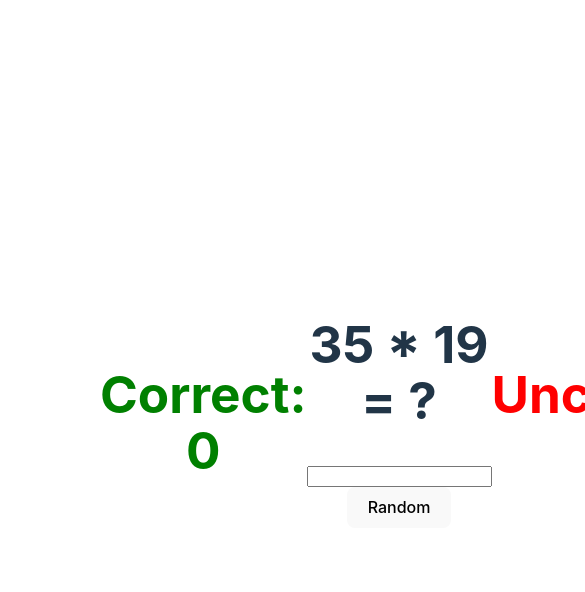
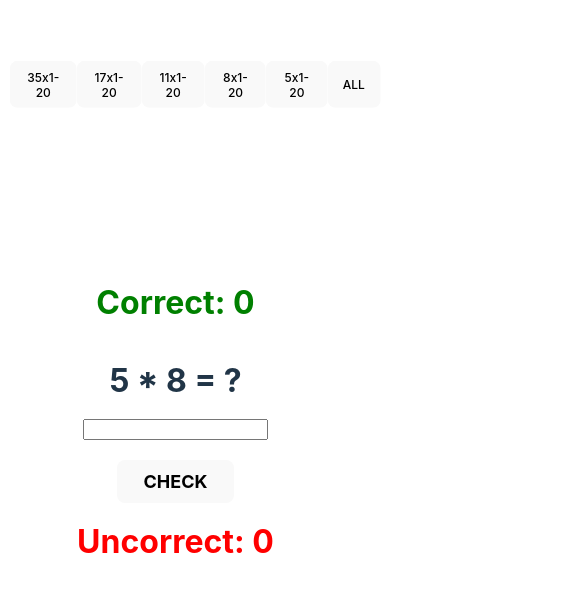
Before and after one commit to BuczekB/dealer-app, a React (Vite) app: page / in a window 390 px wide. Shown: the top 592 px of the page, 585 px wide, since content can reach past the window. Built offline with nearby package versions, Linux system fonts and the light colour scheme.

Commit message:
add chose number buttons and mobile version

```diff
--- a/src/App.css
+++ b/src/App.css
@@ -5,8 +5,22 @@
 }
 
 
+.container{
+  display: flex;
+  flex-direction: column;
+  justify-content: center;
+  align-items: center;
+  width: 100vw;
+  height: 100vh;
+}
+
 .App{
 display: flex;
+}
+.workBox{
+  display: flex;
+  justify-content: space-between;
+  width: 60vw;
 }
 
 .App, .appBgGreen, .appBgRed{
@@ -41,4 +55,58 @@ width: 50vw;
 }
 .uncorrect{
   color: red;
+
+
 }
+
+
+.buttonBox{
+  display: flex;
+  position: absolute;
+  top: 10%;
+  left: 50%;
+  transform: translate(-50%,-50%);
+}
+
+.mobileButton{
+  display: none;
+}
+
+
+@media (max-width: 500px) {
+
+
+
+
+  .container{
+    width: 90vw;
+    height: 100vh;
+    font-size: 10px;
+  }
+  .workBox{
+    display: flex;
+    justify-content: space-between;
+    flex-direction: column;
+    width: 90vw;
+  }
+  .mobileButton{
+    display: flex;
+    width: 30vw;
+    height: 5vh;
+    justify-content: center;
+    align-items: center;
+    font-size: 18px;
+    font-weight: bold;
+    margin-top: 20px;
+  }
+  .inputBox{
+    display: flex;
+    flex-direction: column;
+    align-items: center;
+  }
+  .buttonBox{
+    width: 95vw;
+    justify-content: center;
+    font-size: 12px;
+  }
+}
--- a/src/App.jsx
+++ b/src/App.jsx
@@ -24,7 +24,87 @@ function App() {
     {"a": 35, "b": 17, "c": 595},
     {"a": 35, "b": 18, "c": 630},
     {"a": 35, "b": 19, "c": 665},
-    {"a": 35, "b": 20, "c": 700}
+    {"a": 35, "b": 20, "c": 700},
+    {"a": 17, "b": 1, "c": 17},
+    {"a": 17, "b": 2, "c": 34},
+    {"a": 17, "b": 3, "c": 51},
+    {"a": 17, "b": 4, "c": 68},
+    {"a": 17, "b": 5, "c": 85},
+    {"a": 17, "b": 6, "c": 102},
+    {"a": 17, "b": 7, "c": 119},
+    {"a": 17, "b": 8, "c": 136},
+    {"a": 17, "b": 9, "c": 153},
+    {"a": 17, "b": 10, "c": 170},
+    {"a": 17, "b": 11, "c": 187},
+    {"a": 17, "b": 12, "c": 204},
+    {"a": 17, "b": 13, "c": 221},
+    {"a": 17, "b": 14, "c": 238},
+    {"a": 17, "b": 15, "c": 255},
+    {"a": 17, "b": 16, "c": 272},
+    {"a": 17, "b": 17, "c": 289},
+    {"a": 17, "b": 18, "c": 306},
+    {"a": 17, "b": 19, "c": 323},
+    {"a": 17, "b": 20, "c": 340},
+    {"a": 11, "b": 1, "c": 11},
+  {"a": 11, "b": 2, "c": 22},
+  {"a": 11, "b": 3, "c": 33},
+  {"a": 11, "b": 4, "c": 44},
+  {"a": 11, "b": 5, "c": 55},
+  {"a": 11, "b": 6, "c": 66},
+  {"a": 11, "b": 7, "c": 77},
+  {"a": 11, "b": 8, "c": 88},
+  {"a": 11, "b": 9, "c": 99},
+  {"a": 11, "b": 10, "c": 110},
+  {"a": 11, "b": 11, "c": 121},
+  {"a": 11, "b": 12, "c": 132},
+  {"a": 11, "b": 13, "c": 143},
+  {"a": 11, "b": 14, "c": 154},
+  {"a": 11, "b": 15, "c": 165},
+  {"a": 11, "b": 16, "c": 176},
+  {"a": 11, "b": 17, "c": 187},
+  {"a": 11, "b": 18, "c": 198},
+  {"a": 11, "b": 19, "c": 209},
+  {"a": 11, "b": 20, "c": 220},
+  {"a": 8, "b": 1, "c": 8},
+  {"a": 8, "b": 2, "c": 16},
+  {"a": 8, "b": 3, "c": 24},
+  {"a": 8, "b": 4, "c": 32},
+  {"a": 8, "b": 5, "c": 40},
+  {"a": 8, "b": 6, "c": 48},
+  {"a": 8, "b": 7, "c": 56},
+  {"a": 8, "b": 8, "c": 64},
+  {"a": 8, "b": 9, "c": 72},
+  {"a": 8, "b": 10, "c": 80},
+  {"a": 8, "b": 11, "c": 88},
+  {"a": 8, "b": 12, "c": 96},
+  {"a": 8, "b": 13, "c": 104},
+  {"a": 8, "b": 14, "c": 112},
+  {"a": 8, "b": 15, "c": 120},
+  {"a": 8, "b": 16, "c": 128},
+  {"a": 8, "b": 17, "c": 136},
+  {"a": 8, "b": 18, "c": 144},
+  {"a": 8, "b": 19, "c": 152},
+  {"a": 8, "b": 20, "c": 160},
+  {"a": 5, "b": 1, "c": 5},
+  {"a": 5, "b": 2, "c": 10},
+  {"a": 5, "b": 3, "c": 15},
+  {"a": 5, "b": 4, "c": 20},
+  {"a": 5, "b": 5, "c": 25},
+  {"a": 5, "b": 6, "c": 30},
+  {"a": 5, "b": 7, "c": 35},
+  {"a": 5, "b": 8, "c": 40},
+  {"a": 5, "b": 9, "c": 45},
+  {"a": 5, "b": 10, "c": 50},
+  {"a": 5, "b": 11, "c": 55},
+  {"a": 5, "b": 12, "c": 60},
+  {"a": 5, "b": 13, "c": 65},
+  {"a": 5, "b": 14, "c": 70},
+  {"a": 5, "b": 15, "c": 75},
+  {"a": 5, "b": 16, "c": 80},
+  {"a": 5, "b": 17, "c": 85},
+  {"a": 5, "b": 18, "c": 90},
+  {"a": 5, "b": 19, "c": 95},
+  {"a": 5, "b": 20, "c": 100},
   ]
 
   const [printData, setPrintData] = useState()
@@ -42,16 +122,18 @@ function App() {
   const [uncorrect, setUncorrect] = useState(0)
 
 
+  const [selectNumbers, setSelectNumbers] = useState([{a: 99}, {b:0}])
+
 
 
   useEffect(() =>{
-    toggleNumber()
+    toggleNumber(99,0)
 
   },[])
 
 
 
-  const toggleNumber = () =>{
+  const toggleNumber = (a,b) =>{
 
     const list = data.map((item) =>{
       return [item.a , item.b, item.c]
@@ -59,9 +141,11 @@ function App() {
 
        setPrintData(list)
 
-    const random = Math.floor(Math.random() * 20) + 1;
 
-    console.log(list);
+
+    const random = Math.floor(Math.random() * (a - b + 1) + b);
+
+
 
     const numb = list[random]
 
@@ -80,14 +164,14 @@ function App() {
   }
 
   const handleKeyDown = (e) =>{
-   if(e.key === 'Enter'){
+    console.log(e.target.type);
+   if(e.key === 'Enter' || e.target.type === 'submit'){
     setUpdated(message)
-    console.log(message);
-    console.log(saveRandomNumb);
+
 
 
     if(message == saveRandomNumb){
-      console.log(message, 'data' , saveRandomNumb, 'updated');
+
       setResult('true')
       toggleBackground('appBgGreen')
       setCorrect(correct + 1)
@@ -95,18 +179,22 @@ function App() {
     console.log('correct');
 
     }else{
-      console.log(message, 'data' , saveRandomNumb, 'updated');
+
       setResult('false')
       toggleBackground('appBgRed')
       setUncorrect(uncorrect + 1)
 
-      console.log('wrong');
+
 
     }
 
 
     e.target.value = ''
-    toggleNumber()
+
+    const {a} = selectNumbers[0]
+    const {b} = selectNumbers[1]
+
+    toggleNumber(a , b)
 
    }
   }
@@ -121,27 +209,76 @@ const toggleBackground = (color) =>{
 
 }
 
+const changeNumbers = (numb) =>{
+
+
+
+
+  switch (numb) {
+    case 'all':
+        toggleNumber(99, 0)
+      break;
+      case 35:
+          toggleNumber(19, 0)
+          setSelectNumbers([{a: 19}, {b:0}])
+        break;
+        case 17:
+         toggleNumber(39,20)
+         setSelectNumbers([{a: 39}, {b:20}])
+        break;
+        case 11:
+           toggleNumber(59, 40)
+           setSelectNumbers([{a: 59}, {b:40}])
+        break;
+        case 8:
+           toggleNumber(79, 60)
+           setSelectNumbers([{a: 79}, {b:60}])
+        break;
+        case 5:
+             toggleNumber(99, 80)
+             setSelectNumbers([{a: 99}, {b:80}])
+          break;
+    default:
+      break
+
+  }
+
+
+}
+
+
+
 
   return (
-      <div className={bgColor} >
+      <div className='container' >
 
+        <div className='buttonBox'>
+          <button onClick={() => changeNumbers(35)}>35x1-20</button>
+          <button onClick={() => changeNumbers(17)}>17x1-20</button>
+          <button onClick={() => changeNumbers(11)}>11x1-20</button>
+          <button onClick={() => changeNumbers(8)}>8x1-20</button>
+          <button onClick={() => changeNumbers(5)}>5x1-20</button>
+          <button onClick={() => changeNumbers('all')}>ALL</button>
+        </div>
 
-        <div className='correct'>
+       <div className='workBox'>
+       <div className='correct'>
         <h1>Correct: {correct}</h1>
         </div>
 
-     <div>
+     <div className='inputBox'>
      <h1>{toggleRandomNumber}</h1>
       <input
       onChange={handleChange}
-      onKeyDown={handleKeyDown}></input>
-      <button onClick={toggleNumber}>Random</button>
-      <h1>{result}</h1>
+      onKeyDown={handleKeyDown}
+      ></input>
+      <button className='mobileButton' onClick={handleKeyDown}>CHECK</button>
      </div>
 
      <div className='uncorrect'>
      <h1>Uncorrect: {uncorrect}</h1>
         </div>
+       </div>
 
 
 
```
